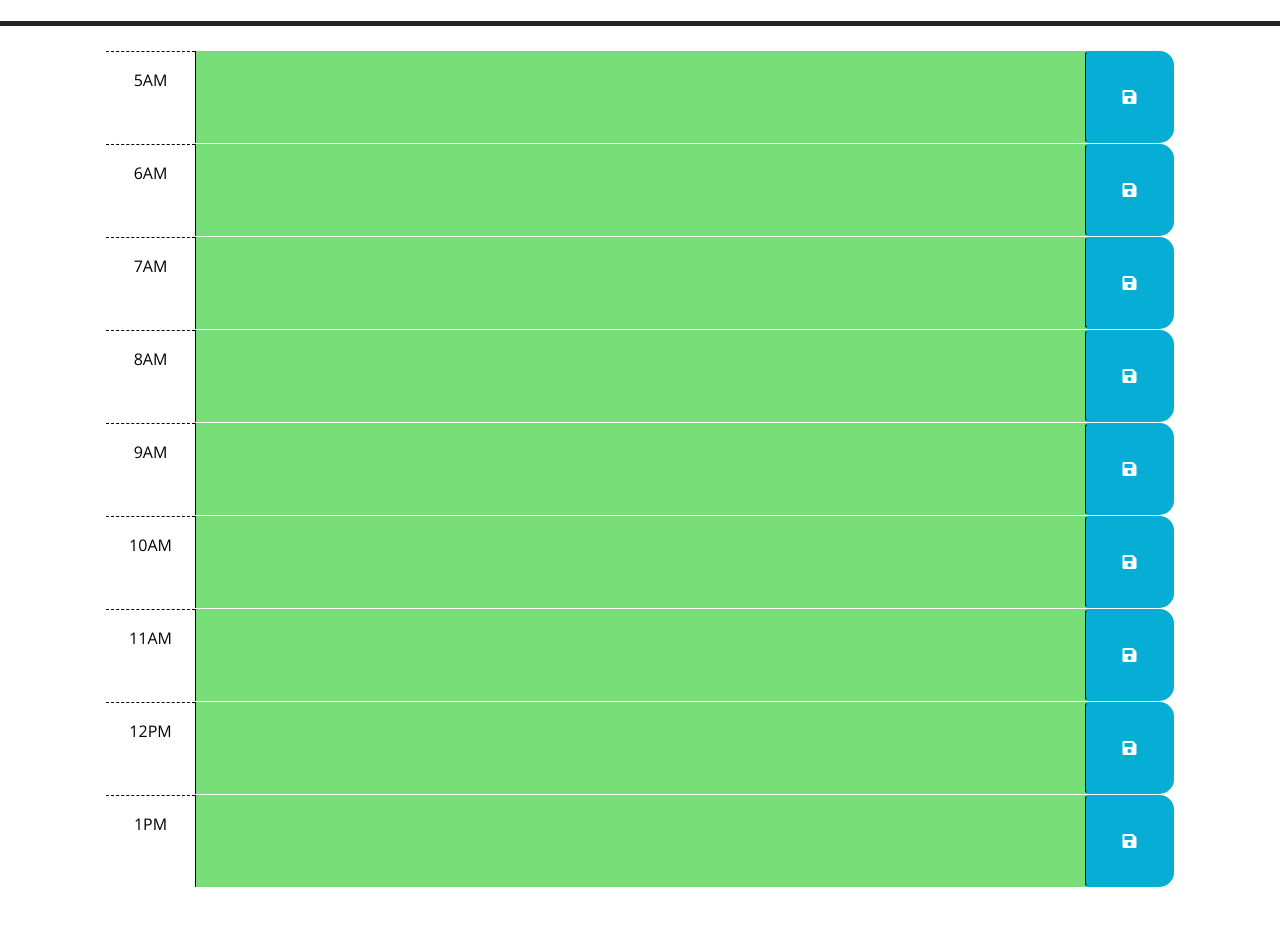
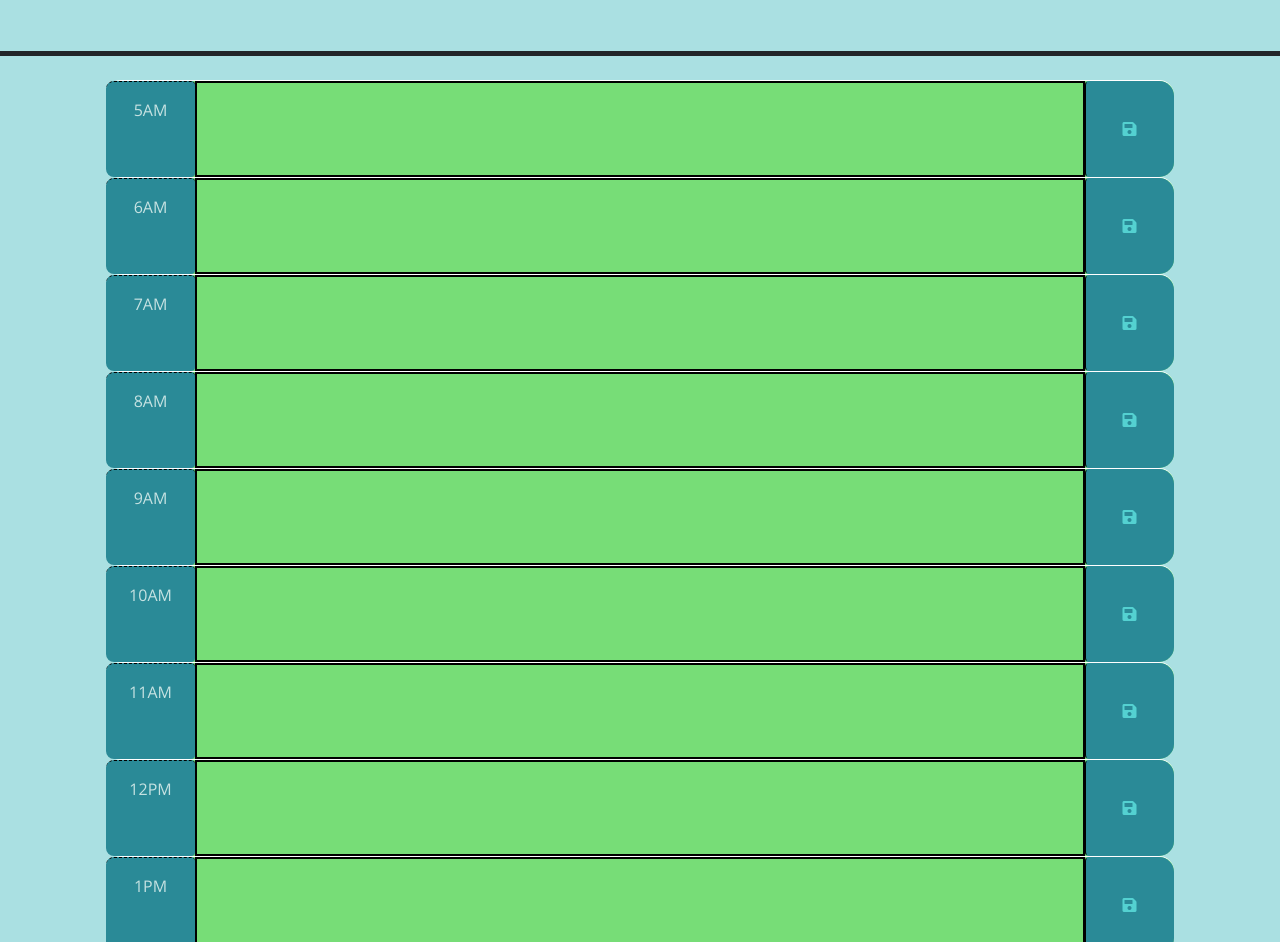
Before and after one commit to EvolanGIT/Daily-Organizer, a plain HTML site: page develop/index.html in a window 1280 px wide. Shown: the part 252-1194 px from the top of the page. Before the commit the page ends 1139 px from the top, so only its background shows below. Drawn offline with nearby package versions, Linux system fonts and the light colour scheme.

Commit message:
post askBCS debugging session, everything works, readme needs links.

```diff
--- a/assets/css/style.css
+++ b/assets/css/style.css
@@ -1,20 +1,24 @@
 body {
     font-family: 'Open Sans', sans-serif;
     font-size: 16px;
+    background: rgb(170, 224, 226);
   }
+
 
   textarea {
     background: transparent;
     border: none;
     resize: none;
     color: #000000;
-    border-left: 1px solid black;
     padding: 10px;
+    border:2px solid black;
   }
 
   /*Modified the dayJs*/
   #currentDay{
-    color: red;
+    color: rgb(44, 160, 238);
+    font-size: 40px;
+    text-decoration: underline;
   }
 
   .description {
@@ -54,11 +58,17 @@ body {
     border-left: 1px solid black;
     border-top-right-radius: 15px;
     border-bottom-right-radius: 15px;
-    background-color: #06aed5;
-    color: white;
+    background-color: #2a8a97;
+    color: rgb(84, 209, 209);
   }
 
   .saveBtn i:hover {
     font-size: 20px;
     transition: all 0.3s ease-in-out;
   }
+
+.hour {
+  background-color: #2a8a97;
+  color: rgb(198, 226, 226);
+  border-radius: 8px 4px 4px 8px;
+}
--- a/develop/index.html
+++ b/develop/index.html
@@ -19,18 +19,18 @@
         rel="stylesheet"
     />
     <link rel="stylesheet" href="../assets/css/style.css" />
-    <title>Work Day Scheduler</title>
+    <title >Work Day Scheduler</title>
 </head>
 
 <body>
     <header class="p-5 mb-4 border-5 border-bottom border-dark text-center">
-        <h1 class="display-3">Work Day Scheduler</h1>
+        <h1 class="display-3 titles">Work Day Scheduler</h1>
         <p class="lead">A simple calendar app for scheduling your work day</p>
         <p id="currentDay" class="lead">date goes here</p>
     </header>
     <div class="container-lg px-5">
 
-    <div id="hour05" setTime="5"class="row time-block">
+    <div id="hour05" class="row time-block">
     <div class="col-2 col-md-1 hour text-center py-3">5AM</div>
     <textarea class="col-8 col-md-10 input" rows="3"> </textarea>
         <button class="btn saveBtn col-2 col-md-1" aria-label="save">
@@ -38,7 +38,7 @@
         </button>
     </div>
 
-    <div id="hour06" setTime="6" class="row time-block">
+    <div id="hour06" class="row time-block">
     <div class="col-2 col-md-1 hour text-center py-3">6AM</div>
     <textarea class="col-8 col-md-10 input" rows="3"> </textarea>
     <button class="btn saveBtn col-2 col-md-1" aria-label="save">
@@ -46,7 +46,7 @@
         </button>
     </div>
 
-    <div id="hour07" setTime="7" class="row time-block">
+    <div id="hour07" class="row time-block">
     <div class="col-2 col-md-1 hour text-center py-3">7AM</div>
     <textarea class="col-8 col-md-10 input" rows="3"> </textarea>
         <button class="btn saveBtn col-2 col-md-1" aria-label="save">
@@ -54,7 +54,7 @@
         </button>
     </div>
 
-    <div id="hour08" setTime="8" class="row time-block">
+    <div id="hour08" class="row time-block">
     <div class="col-2 col-md-1 hour text-center py-3">8AM</div>
     <textarea class="col-8 col-md-10 input" rows="3"> </textarea>
         <button class="btn saveBtn col-2 col-md-1" aria-label="save">
@@ -62,7 +62,7 @@
         </button>
     </div>
 
-    <div id="hour09" setTime="9" class="row time-block">
+    <div id="hour09" class="row time-block">
     <div class="col-2 col-md-1 hour text-center py-3">9AM</div>
     <textarea class="col-8 col-md-10 input" rows="3"> </textarea>
         <button class="btn saveBtn col-2 col-md-1" aria-label="save">
@@ -70,7 +70,7 @@
         </button>
     </div>
 
-    <div id="hour10" setTime="10" class="row time-block">
+    <div id="hour010"  class="row time-block">
     <div class="col-2 col-md-1 hour text-center py-3">10AM</div>
     <textarea class="col-8 col-md-10 input" rows="3"> </textarea>
         <button class="btn saveBtn col-2 col-md-1" aria-label="save">
@@ -78,7 +78,7 @@
         </button>
     </div>
 
-    <div id="hour11" setTime="11" class="row time-block">
+    <div id="hour011"  class="row time-block">
     <div class="col-2 col-md-1 hour text-center py-3">11AM</div>
     <textarea class="col-8 col-md-10 input" rows="3"> </textarea>
         <button class="btn saveBtn col-2 col-md-1" aria-label="save">
@@ -86,7 +86,7 @@
         </button>
     </div>
 
-    <div id="hour12" setTime="12" class="row time-block">
+    <div id="hour012"  class="row time-block">
     <div class="col-2 col-md-1 hour text-center py-3">12PM</div>
     <textarea class="col-8 col-md-10 input" rows="3"> </textarea>
         <button class="btn saveBtn col-2 col-md-1" aria-label="save">
@@ -94,7 +94,7 @@
         </button>
     </div>
 
-    <div id="hour13" setTime="13" class="row time-block">
+    <div id="hour013"  class="row time-block">
     <div class="col-2 col-md-1 hour text-center py-3">1PM</div>
     <textarea class="col-8 col-md-10 input" rows="3"> </textarea>
         <button class="btn saveBtn col-2 col-md-1" aria-label="save">
--- a/develop/script.js
+++ b/develop/script.js
@@ -49,15 +49,15 @@ $(function () {
     })
     }
 
-    // TODO: Add code to get any user input that was saved in localStorage and set
-    // the values of the corresponding textarea elements. HINT: How can the id
-    // attribute of each time-block be used to do this?
+    //this creates the object from where the function will iterate
+    //and compare to select the right place to display the user input.
+    var inputElements = document.querySelectorAll("textarea");
     var inputRetrieve = (function (){
-    for (var i= 5; i < 13; i++) {
-        let inputEl= $('.setTime');
-        inputEl.children('.input').text(localStorage.getItem(i));
+        for (var i= 5; i < 13; i++) {
+        inputElements[i-5].value = localStorage.getItem(i)
+        }})
 
-    }})
+        console.log(inputElements);
 
     //this loops the functions.
     trackTime();
```
Also changed, not shown: assets/images/screenshotfullsite.jpg (added), 1 other file.
